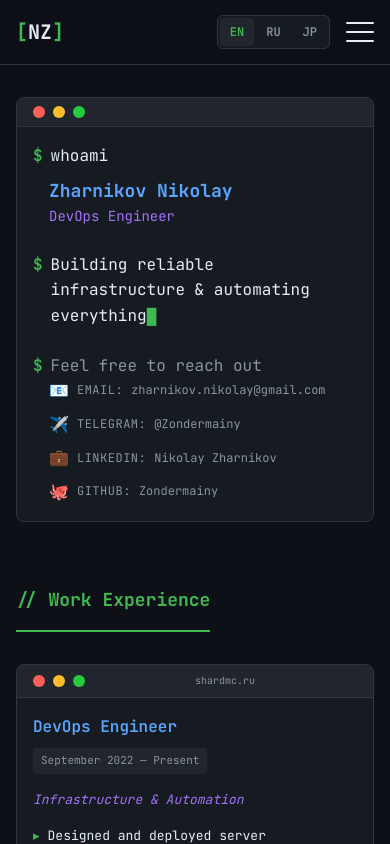
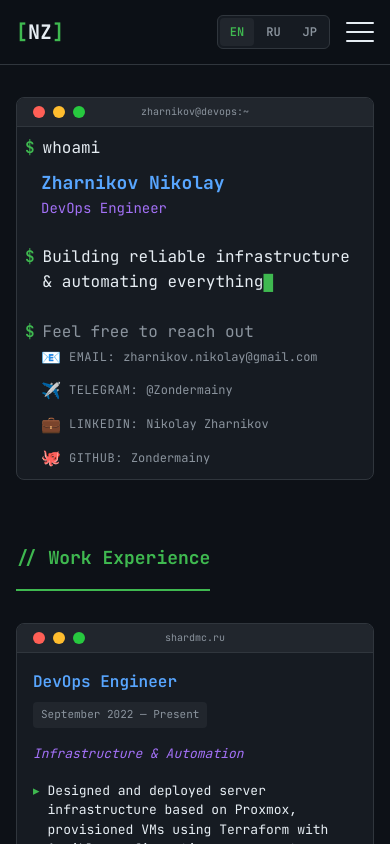
Before and after one commit to Zondermainy/zharnikov_cv, a Nuxt app: page / in a window 390 px wide. Shown: the top 844 px of the page. Built offline with nearby package versions, Linux system fonts and the light colour scheme.

Commit message:
#fix: v0.3, "как отцентровать div?"

```diff
--- a/assets/css/main.css
+++ b/assets/css/main.css
@@ -52,17 +52,20 @@ a:hover { color: var(--accent-green); }
   align-items: center;
   gap: var(--space-sm);
   border-bottom: 1px solid var(--border);
+  position: relative;
 }
 .terminal-btn { width: 12px; height: 12px; border-radius: 50%; }
 .terminal-btn.red { background: #ff5f56; }
 .terminal-btn.yellow { background: #ffbd2e; }
 .terminal-btn.green { background: #27c93f; }
 .terminal-title {
-  flex: 1;
-  text-align: center;
+  position: absolute;
+  left: 50%;
+  transform: translateX(-50%);
   font-family: var(--font-mono);
   font-size: 12px;
   color: var(--text-secondary);
+  white-space: nowrap;
 }
 .terminal-body {
   padding: var(--space-md);
--- a/pages/index.vue
+++ b/pages/index.vue
@@ -346,7 +346,7 @@ const skillCategories = [
 
 @media (max-width: 480px) {
   .terminal-body {
-    padding: var(--space-md);
+    padding: var(--space-sm);
   }
 
   .output-name {
@@ -358,7 +358,7 @@ const skillCategories = [
   }
 
   .terminal-title {
-    display: none;
+    font-size: 10px;
   }
 }
 </style>
```
